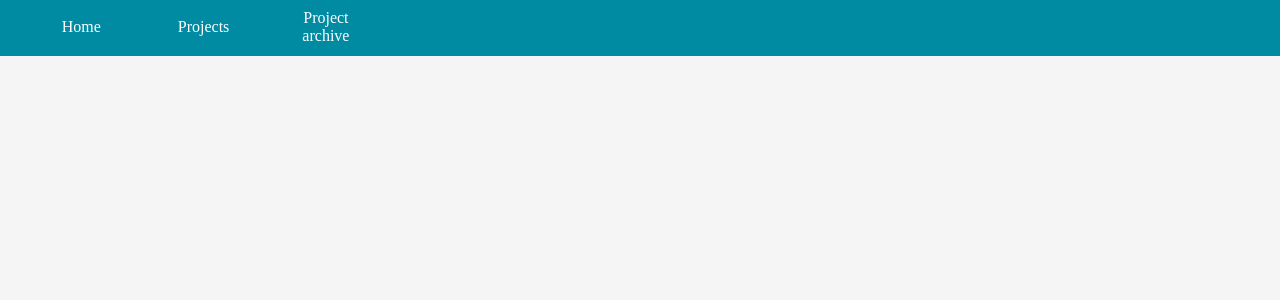
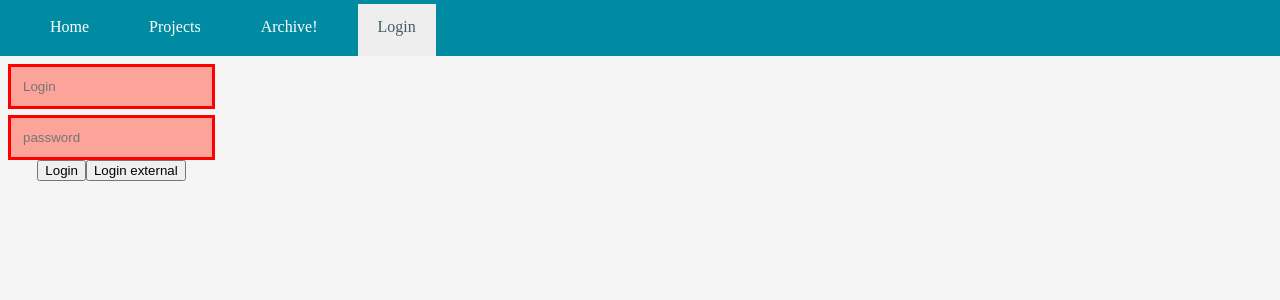
Before and after one commit to taihon/mita-final, a React app in the folder MITA.Web/: page /login in a window 1280 px wide. Shown: the top 300 px of the page. Built offline with nearby package versions, Linux system fonts and the light colour scheme; the HTML template or start-up script is replaced by a standard one.

Commit message:
add axios, start implementation of login

```diff
--- /dev/null
+++ b/MITA.Web/Client/components/input/Input.jsx
@@ -0,0 +1,20 @@
+import styled from 'styled-components';
+
+const Input = styled.input`
+            box-sizing: border-box;
+            display: block;
+            width:100%;
+            padding: 12px;
+            margin-bottom:6px;
+            &:last-of-type{
+                margin-bottom:0;
+            }
+            &:placeholder{
+                color: #eee;
+            }
+            ${props => !props.valid && `
+            border:3px solid red;
+            background-color: #fda49a;
+            `}
+        `;
+export default Input;
--- a/MITA.Web/Client/components/navigation/navItems/NavItems.jsx
+++ b/MITA.Web/Client/components/navigation/navItems/NavItems.jsx
@@ -20,7 +20,8 @@ export class NavItems extends Component {
         items: [
             { caption: "Home", location: "/", exact: true, id: 1 },
             { caption: "Projects", location: "/projects", exact: true, id: 2 },
-            { caption: "Project archive", location: "/projects/archived", id: 3 }
+            { caption: "Archive!", location: "/projects/archived", id: 3 },
+            { caption: "Login", location: "/login", id: 4 }
         ]
     }
     render() {
--- a/MITA.Web/Client/components/page/Page.jsx
+++ b/MITA.Web/Client/components/page/Page.jsx
@@ -1,5 +1,5 @@
 import styled from 'styled-components';
 export const Page = styled.div`
-top:56px;
+top:64px;
 position:fixed;
 `
--- a/MITA.Web/Client/containers/app.jsx
+++ b/MITA.Web/Client/containers/app.jsx
@@ -4,6 +4,7 @@ import { Route, NavLink } from "react-router-dom";
 import { ArchivedProjects, Main, Projects } from "../pages";
 import { ToolBar } from '../components/navigation/toolbar/Toolbar';
 import '../app.css';
+import { Login } from '../pages/Login';
 
 export class App extends Component {
     render() {
@@ -11,6 +12,7 @@ export class App extends Component {
             <Route path="/" exact component={Main} />
             <Route path="/projects" exact component={Projects} />
             <Route path="/projects/archived" component={ArchivedProjects} />
+            <Route path="/login" component={Login} />
         </React.Fragment>;
         return (
             <div className="App">
--- /dev/null
+++ b/MITA.Web/Client/pages/Login.jsx
@@ -0,0 +1,49 @@
+import React, { Component } from 'react';
+import axios from 'axios';
+
+import { Page } from '../components/page/Page';
+import Input from '../components/input/Input';
+
+export class Login extends Component {
+    state = {
+        login: "",
+        password: ""
+    }
+    requestLogin = (login, password) => {
+        return axios.post("/api/account/login",
+            { email: login, password: password })
+            .then(data => console.log(data))
+            .catch(error => console.log(error));
+    }
+    inputChangedHandler = (event, control) => {
+        this.setState({
+            ...this.state,
+            [control]: event.target.value
+        })
+    }
+    submitHandler = (event) => {
+        event.preventDefault();
+        this.requestLogin(this.state.login, this.state.password);
+    }
+    render() {
+        return (
+            <Page>
+                <form onSubmit={this.submitHandler}>
+                    <Input
+                        placeholder="Login"
+                        id="login"
+                        value={this.state.login}
+                        onChange={(event) => this.inputChangedHandler(event, "login")} />
+                    <Input
+                        placeholder="password"
+                        type="password"
+                        id="password"
+                        value={this.state.password}
+                        onChange={(event) => this.inputChangedHandler(event, "password")} />
+                    <button type="submit">Login</button>
+                    <button>Login external</button>
+                </form>
+            </Page >
+        );
+    }
+}
--- a/MITA.Web/Client/pages/Projects.jsx
+++ b/MITA.Web/Client/pages/Projects.jsx
@@ -1,7 +1,7 @@
 import React from 'react';
 import { Page } from '../components/page/Page';
 export const Projects = (props) => (
-    //<Page>
-    <h3>Projects page</h3>
-    //</Page>
+    <Page>
+        <h3>Projects page</h3>
+    </Page>
 )
--- a/MITA.Web/package.json
+++ b/MITA.Web/package.json
@@ -26,6 +26,7 @@
     "webpack-hot-middleware": "^2.21.2"
   },
   "dependencies": {
+    "axios": "^0.18.0",
     "react": "^16.2.0",
     "react-dom": "^16.2.0",
     "react-router-dom": "^4.2.2",
```
Also changed, not shown: 1 other file (tests, documents, lock files or other folders).
